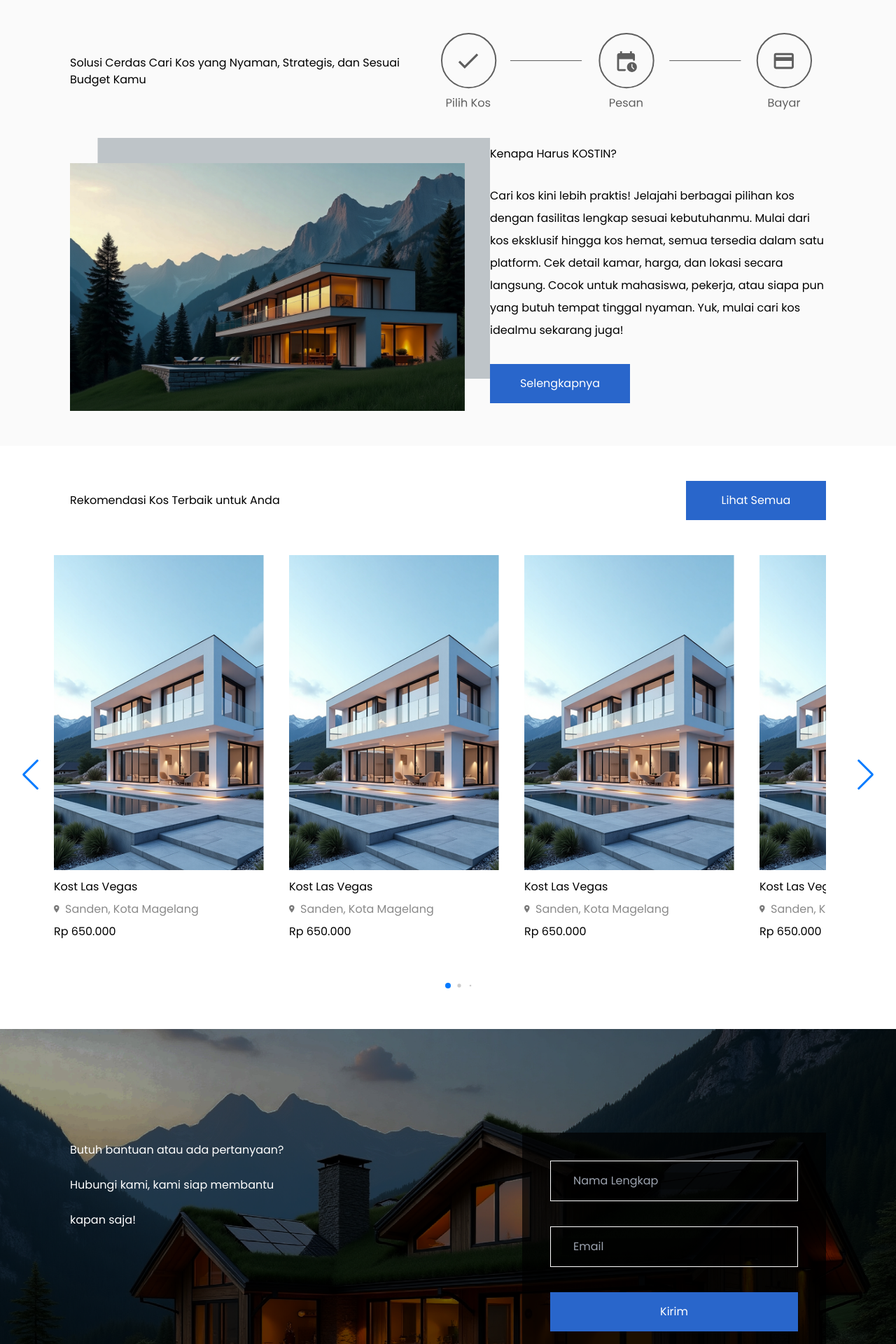
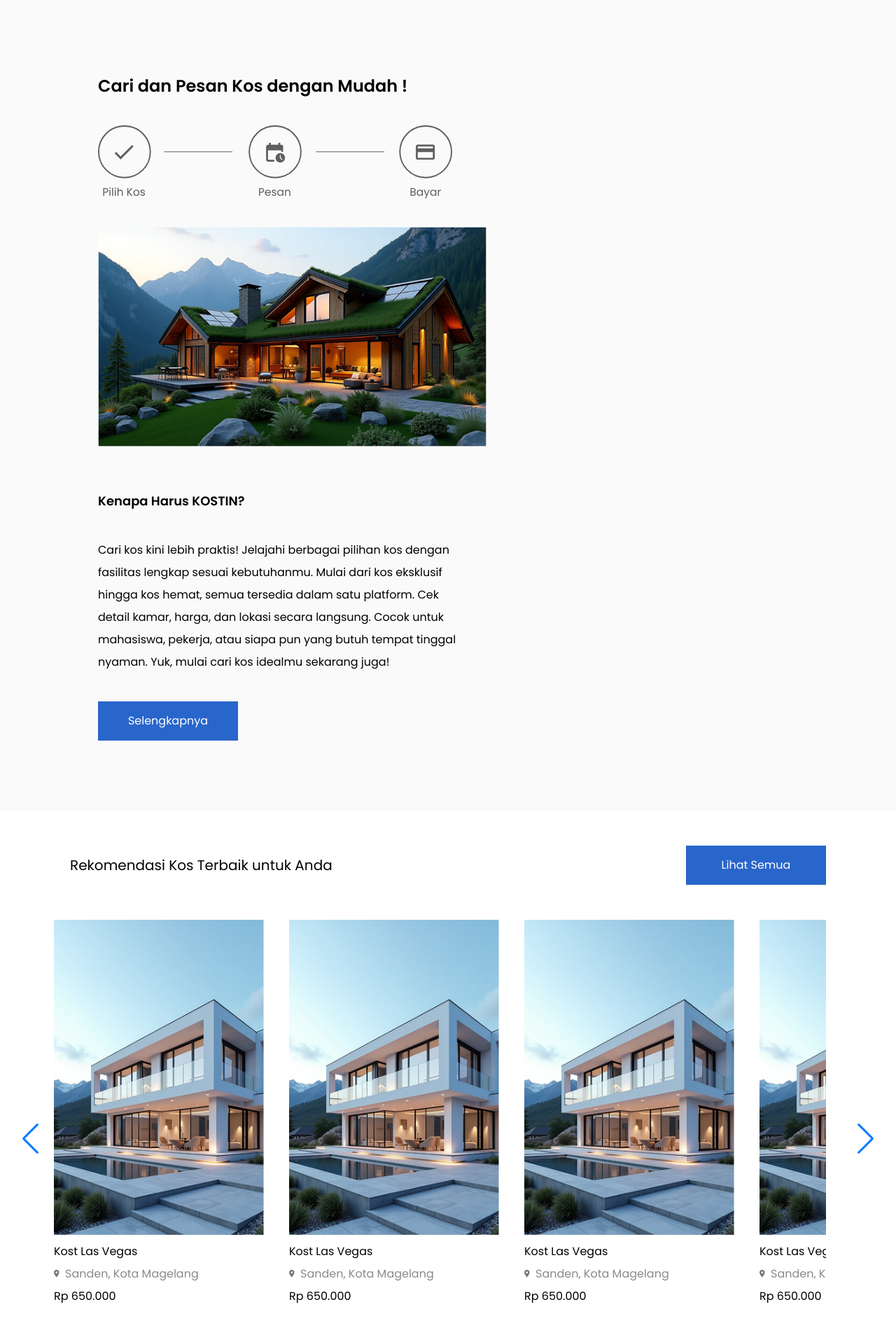
Before and after one commit to Ferdimaulana06/KOSTIN, a PHP site: page /apps/home.php in a window 1280 px wide. Shown: the part 831-2751 px from the top of the page at 70% size. Run offline with PHP 8.4, Linux system fonts and the light colour scheme; the visitor is signed in with stand-in values (Sample User, id 1); some libraries are stand-ins or nearby versions.

Commit message:
responsive home
update home page for better experiences on mobile phone

```diff
--- a/apps/home.php
+++ b/apps/home.php
@@ -21,41 +21,45 @@ if (!isset($_SESSION['user_id'])) {
 
 <body>
     <!-- Navigation -->
-    <nav class="navbar">
+    <nav class="navbar px-10 md:flex md:justify-between md:items-center md:px-24 md:py-4">
         <div class="nav-items" id="nav-items">
-            <img src="../assets/img/index/kostintxt.svg" alt="kostin-logo" width="180" height="40" class="logo">
-            <div class="user-menu" id="user-menu">
-                <ul class="nav-links">
+            <img class="size-28 md:size-36" src="../assets/img/index/kostintxt.svg" alt="kostin-logo" width="180"
+                height="40" class="logo">
+            <div class="user-menu hidden md:flex" id="user-menu md:flex mr-4 ml-4">
+                <ul class="nav-links ">
                     <li><a href="../apps/home.php">Home</a></li>
                     <li><a href="../apps/logout.php">About</a></li>
-                    <li><a href="../apps/layanan.php">Service</a></li>
+                    <li><a href="../apps/logout.php">Service</a></li>
                     <li><a href="../apps/logout.php">Contact</a></li>
                 </ul>
             </div>
         </div>
-        <div class="right-nav-items">
-            <a href="../apps/sewakan.php" class="sewakan-button rounded-full">Sewakan Rumah Anda</a>
-            <button class="user-icon" onclick="window.location.href='profil.php';">
-                <img src="../assets/img/index/account_profile_user.png" alt="User Icon">
+        <div class="flex gap-4 flex-row md:flex-row items-center justify-between">
+            <button class="user-icon">
+                <img class="h-[36px] md:h-[42px]" src="../assets/img/index/account_profile_user.png" alt="User Icon">
+            </button>
+            <button class="hamburger w-xs md:hidden md:w-xl" id="hamburger">
+                <img class="h-[36px] md:h-[42px]" src="../assets/img/index/hamburger.svg" alt="User Icon">
             </button>
         </div>
     </nav>
 
     <!-- Hero Section -->
-    <section class="hero">
-        <div class="hero-content">
-            <div class="search-container">
+    <section class="hero md:h-[750px] h-[500px]">
+        <div class="hero-content px-[50px] md:px-24">
+            <h2 class="hero-title text-2xl md:text-4xl text-bold mb-5 ">Temukan Kos Impian Anda</h2>
+            <div class="search-container py-3 md:py-3 md:px-3 px-3">
                 <div class="search-box">
-                    <div class="input-group">
-                        <input type="text" placeholder="Lokasi">
+                    <div class="input-group py-3 md:py-4 md:px-4 px-4">
+                        <input class="md:px-4 px-8 font-light md:text-base text-sm" type="text" placeholder="Lokasi">
                     </div>
-                    <button class="search-btn">
-                        <img src="../assets/img/index/fi-br-search.svg" class="icon-cari" alt="Lokasi">
+                    <button class="search-btn md:py-4 py-[9px] md:px-2 px-1">
+                        <img src="../assets/img/index/fi-br-search.svg" class="icon-cari " alt="Lokasi">
                     </button>
                 </div>
             </div>
 
-            <div class="popular-cities">
+            <div class="popular-cities md:flex hidden items-center">
                 <span>Kota Populer:</span>
                 <a href="#">Jakarta</a>
                 <a href="#">Bandung</a>
@@ -67,22 +71,39 @@ if (!isset($_SESSION['user_id'])) {
     </section>
 
     <!-- Features Section -->
-    <section class="deskripsi">
-        <div class="container-deskripsi">
-            <h1 class="judul-deskripsi">Solusi Cerdas Cari Kos yang Nyaman, Strategis, dan Sesuai Budget Kamu</h1>
-            <img src="../assets/img/index/Group37.svg" alt="Check Icon" class="deskripsi-icon">
-        </div>
-        <div class="container-deskripsi2">
-            <img src="../assets/img/index/Group38.png" alt="" class="deskripsi-image">
-            <div class="deskripsi-text">
-                <h2 class="judul-deskripsi2">Kenapa Harus KOSTIN?</h2>
-                <p class="deskripsi-paragraf">Cari kos kini lebih praktis! Jelajahi berbagai pilihan kos dengan
-                    fasilitas lengkap sesuai kebutuhanmu. Mulai dari kos eksklusif hingga kos hemat, semua tersedia
-                    dalam satu platform. Cek detail kamar, harga, dan lokasi secara langsung. Cocok untuk mahasiswa,
-                    pekerja, atau siapa pun yang butuh tempat tinggal nyaman. Yuk, mulai cari kos idealmu sekarang juga!
-                </p>
-                <a href="#" class="deskripsi-button">Selengkapnya</a>
+    <section class="deskripsi py-[60px]">
+        <div
+            class="px-10 pb-10 md:p:0 md:bg-[#FAFAFA] flex bg-[#fff] flex flex-col items-center justify-center mx-8 md:ml-[100px] md:mr-[100px] md:shadow-none shadow-md rounded-lg md:rounded-none">
+            <div
+                class=" bg-grey w-full container-deskripsi md:justify-between justify-start items-center flex-wrap gap-y-10">
+                <h1
+                    class="judul-deskripsi md:text-2xl font-bold leading-[2]  md:justify-start md:text-start text-start text-xl md:px-0">
+                    Cari dan Pesan Kos dengan Mudah !</h1>
 
+                <img src="../assets/img/index/Group37.svg" alt="Check Icon"
+                    class="deskripsi-icon lg:h-[105px] md:h-[70px] sm:hidden lg:flex md:flex shrink">
+            </div>
+            <div
+                class="container-deskripsi2 flex w-full mt-10 flex-row items-center md:justify-between gap-y-10 flex-wrap">
+                <div class="flex mb-6">
+                    <div class=" md:w-[555px] flex items-center">
+                        <img src="../assets/img/index/rumah4.png" alt="Check Icon">
+                    </div>
+                </div>
+                <div class=" deskripsi-text flex flex-col flex-shrink gap-y-10">
+                    <h2 class="judul-deskripsi2 text-lg font-semibold">Kenapa Harus KOSTIN?</h2>
+                    <p class="deskripsi-paragraf">Cari kos kini lebih praktis! Jelajahi berbagai pilihan kos dengan
+                        fasilitas lengkap sesuai kebutuhanmu. Mulai dari kos eksklusif hingga kos hemat, semua
+                        tersedia
+                        dalam satu platform. Cek detail kamar, harga, dan lokasi secara langsung. Cocok untuk
+                        mahasiswa,
+                        pekerja, atau siapa pun yang butuh tempat tinggal nyaman. Yuk, mulai cari kos idealmu
+                        sekarang
+                        juga!
+                    </p>
+                    <a href="#" class="deskripsi-button">Selengkapnya</a>
+
+                </div>
             </div>
         </div>
 
@@ -91,7 +112,7 @@ if (!isset($_SESSION['user_id'])) {
     <!-- Recommendations Section -->
     <section class="recommendation">
         <div class="container-recommendation">
-            <h1 class="judul-recommendation">Rekomendasi Kos Terbaik untuk Anda</h1>
+            <h1 class="judul-recommendation text-xl text-bold">Rekomendasi Kos Terbaik untuk Anda</h1>
             <button class="see-all">Lihat Semua</button>
         </div>
         <!-- slider recommendation -->
@@ -177,27 +198,36 @@ if (!isset($_SESSION['user_id'])) {
                         </a>
                     </li>
                 </ul>
-                <div class="swiper-button-next"></div>
-                <div class="swiper-button-prev"></div>
+                <div class="swiper-button-next md:flex hidden"></div>
+                <div class="swiper-button-prev md:flex hidden"></div>
                 <div class="swiper-pagination"></div>
             </div>
         </div>
 
+
     </section>
-    <section class="bantuan">
-        <div class="container-bantuan">
-            <h2 class="judul-bantuan">Butuh bantuan atau ada pertanyaan? <br>Hubungi kami, kami siap membantu <br> kapan
+    <section class="bantuan px-[100px] justify-center items-center flex-col py-[150px]">
+        <div
+            class="container-bantuan flex-col md:flex-row justify-center md:justify-between flex flex-wrap gap-y-10 mx-5 md:mx-0 items-center gap-x-20">
+            <h2
+                class="judul-bantuan text-l font-semibold md:text-3xl md:font-bold leading-[2]  md:justify-start items-start text-start">
+                Butuh
+                bantuan atau
+                ada pertanyaan?
+                <br>Hubungi
+                kami, kami siap
+                membantu <br> kapan
                 saja!
             </h2>
-            <div class="container-form-bantuan">
+            <div class="container-form-bantuan px-5 md:px-5 justify-center items-center flex">
                 <form method="POST">
-                    <div class="input-group-bantuan">
+                    <div class="input-group-bantuan px-4 md:px-0 flex-shrink">
                         <input type="text" placeholder="Nama Lengkap">
                     </div>
-                    <div class="input-group-bantuan">
+                    <div class="input-group-bantuan px-4 md:px-0 flex-shrink">
                         <input type="text" placeholder="Email">
                     </div>
-                    <a href="" class="text-button-bantuan">Kirim</a>
+                    <a href="" class="text-button-bantuan px-4 md:px-0">Kirim</a>
 
                 </form>
             </div>
@@ -227,6 +257,7 @@ if (!isset($_SESSION['user_id'])) {
     <script src="https://cdn.jsdelivr.net/npm/swiper@11/swiper-bundle.min.js"></script>
     <script src="../assets/js/scripts-home.js"></script>
     <script src="https://cdn.tailwindcss.com"></script>
+    <script src="https://cdnjs.cloudflare.com/ajax/libs/flowbite/1.6.5/flowbite.min.js"></script>
 </body>
 
 </html>
--- a/assets/css/style-home.css
+++ b/assets/css/style-home.css
@@ -108,8 +108,6 @@ background: #ededed;
 }
 
   .user-icon img{
-    width: 48px;
-    height: 48px;
     border-radius: 50%;
     object-fit: cover;
     justify-content: end;
@@ -235,6 +233,10 @@ background: #ededed;
     flex-direction: column;
 }
 
+.hero-title{
+    color: white;
+}
+
 .hero-content {
     max-width: 1200px;
     width: 100%;
@@ -243,7 +245,7 @@ background: #ededed;
 
 .hero-content h1 {
     font-size: 2.5rem;
-    font-family: 'Montserrat', sans-serif;
+    font-family: 'Poppins', sans-serif;
     font-weight: 700;
     padding: 50px;
     max-width: 1200px;
@@ -258,7 +260,6 @@ background: #ededed;
 /* Search Container */
 .search-container {
     background: rgba(0, 0, 0, 0.5);
-    padding: 16px;
     display: flex;
     margin-top: 12px;
     max-width:800px;
@@ -272,7 +273,6 @@ background: #ededed;
     display: flex;
     align-items: center;
     width: 100%;
-    gap: 20px;
 }
 
 /* Input Group */
@@ -280,8 +280,7 @@ background: #ededed;
     display: flex;
     align-items: center;
     background: white;
-    border: 1px solid #ffffff;
-    padding: 16px;
+    border: 1px solid #3a3a3a;
     max-width: 100rem;
     width: 100%;
     position: relative;
@@ -292,8 +291,7 @@ background: #ededed;
     border: none;
     outline: none;
     width: 100%;
-    padding-left: 35px;
-    font-size: 16px;
+    padding-left: 5px;
     background-color: rgba(0, 0, 0, 0.4);
     color: #ffffff;
 }
@@ -319,7 +317,6 @@ background: #ededed;
 .search-btn {
     background: #2966CB;
     color: white;
-    border: none;
     cursor: pointer;
     font-size: 16px;
     max-width: 70px;
@@ -327,6 +324,7 @@ background: #ededed;
     text-wrap: nowrap;
     padding: 16px;
     align-items: center;
+    border: 1px solid #3a3a3a;
 
 }
 
@@ -374,11 +372,16 @@ background: #ededed;
 
 .container-deskripsi{
     display: flex;
-    justify-content: space-between;
     align-items: center;
-    padding-left:100px;
-    padding-right:100px;
     padding-top: 48px;
+    max-width: 100rem;
+}
+.container-deskripsi2{
+    max-width: 100rem;
+}
+
+.container-deskripsi-2{
+    background: #f8f8f8;
 }
 
 .judul-deskripsi{
@@ -390,25 +393,14 @@ background: #ededed;
 }
 
 .deskripsi-icon{
-    height: 110px;
     margin-right: 20px;
     align-items: center;
     display: flex;
 }
 
-.container-deskripsi2{
-    display: flex;
-    justify-content: space-between;
-    align-items: center;
-    padding-left:100px;
-    padding-right:100px;
-    padding-top: 40px;
-    padding-bottom: 50px;
-}
 
 .deskripsi-image{
-    max-width: 600px;
-    width: 100%;
+    width: 600px;
 }
 
 .deskripsi-text{
@@ -417,7 +409,6 @@ background: #ededed;
     display: flex;
     align-items: start;
     flex-direction: column;
-    gap: 32px;
 }
 
 .deskripsi-paragraf{
@@ -456,6 +447,10 @@ background: #ededed;
     padding-right:100px;
     margin-top: 50px;
     padding-bottom: 50px;
+}
+
+#card-carousel{
+    max-width: 100rem;
 }
 
 .container-recommendation2{
@@ -567,29 +562,18 @@ hr {
     background-size: cover; /* agar gambar memenuhi seluruh area */
     background-position: center; /* agar gambar terpusat */
     margin: 0 auto;
-    height: 600px;
     width: 100%;
     max-width: 100rem;
     display: flex;
-    padding-top: 100px;
     text-align: center;
     color: white;
     flex-direction: column;
     margin-top: 50px;
 }
 
-.container-bantuan{
-    display: flex;
-    justify-content: space-between;
-    align-items: start;
-    padding-left:100px;
-    padding-right:100px;
-    padding-top: 48px;
-}
 
 .container-bantuan h2{
     text-align:start;
-    line-height: 50px;
     text-wrap: wrap;
 }
 
```
Also changed, not shown: assets/img/index/hamburger.svg, assets/img/index/rumah4.png.
